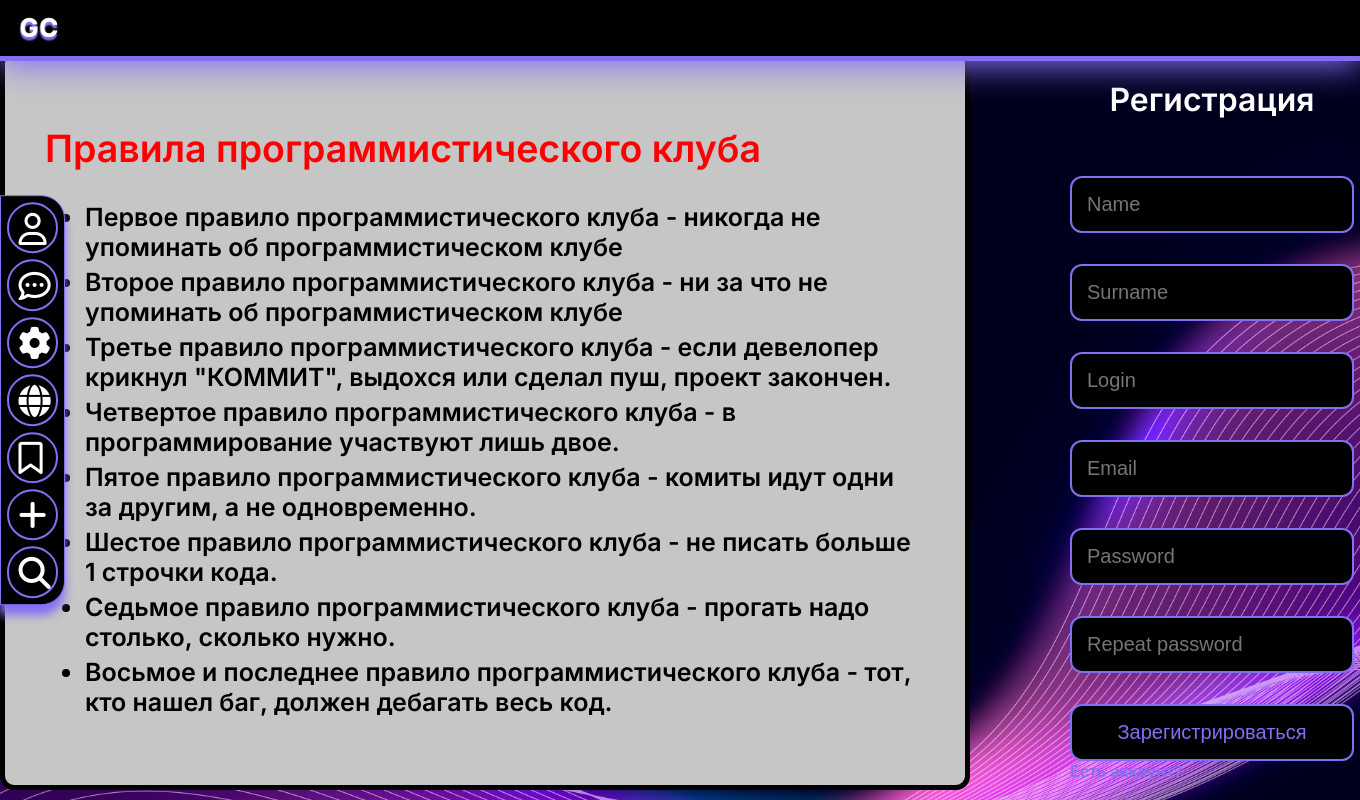
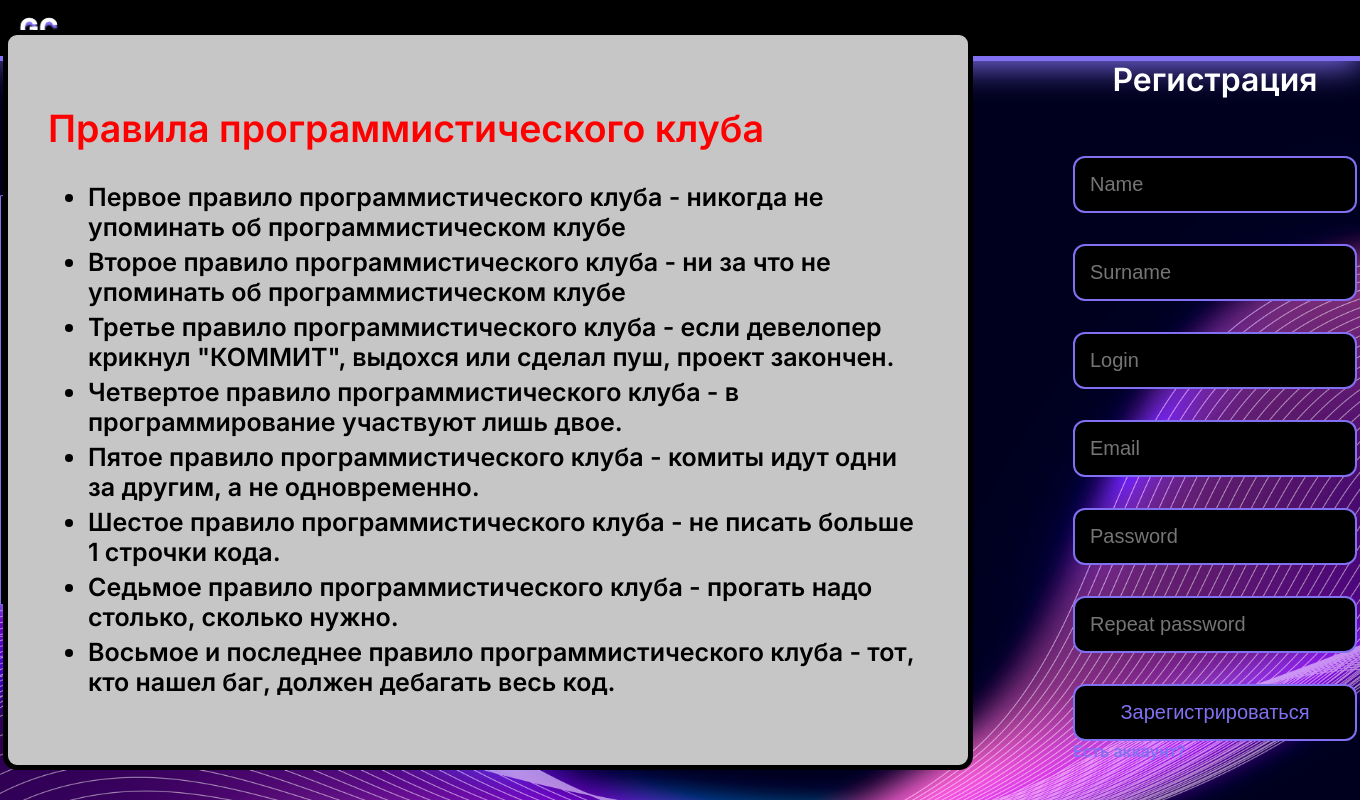
Before and after one commit to 101lLEOl101/Goodchat, a Django app: page /register/ in a window 1360 px wide. Run offline with Django 4.2, Linux system fonts and the light colour scheme; some libraries are stand-ins or nearby versions.

Commit message:
do reg and log in center

```diff
--- a/main/static/css/style.css
+++ b/main/static/css/style.css
@@ -97,10 +97,7 @@ transition: 0.3s;
     border-bottom-right-radius: calc((24px + 11 * (200vw / 1280)) / 2);
     position: fixed;
     border: solid 1px #8270F2;
-    /* width: fit-content; */
-    /* height: fit-content; */
     box-shadow: 0px 10px 10px #8270F2;
-    /* margin-top: calc(100px + 16 * (200vw / 1280)); */
     transform: translateY(-50%);
     top: 50%;
     max-height: 80%;
@@ -202,9 +199,13 @@ li{
 }
 .reg_box{
     display: flex;
-    margin-top: 50px;
     align-items: center;
     justify-content: center;
+    position: fixed;
+    transform: translate(-50%, -50%);
+    left: 50%;
+    top: 50%;
+    max-height: 80%;
 }
 
 .btn_add{
--- a/users/templates/registration.html
+++ b/users/templates/registration.html
@@ -38,6 +38,7 @@
         </form>
         <a class="auth-link" href="{% url 'login' %}">Есть аккаунт?</a>
     </div>
+    </div>
 
 
 {% endblock %}
```
